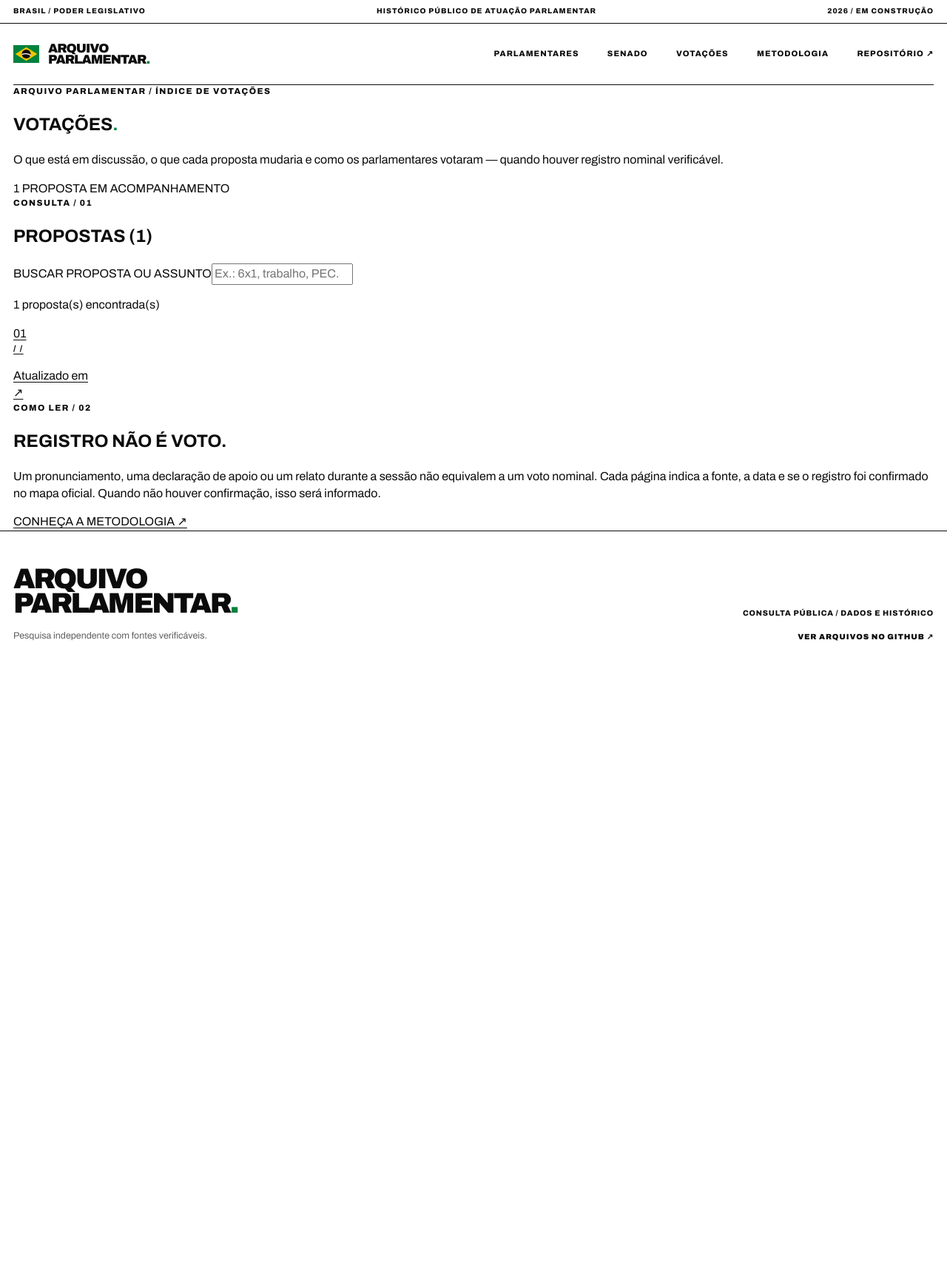
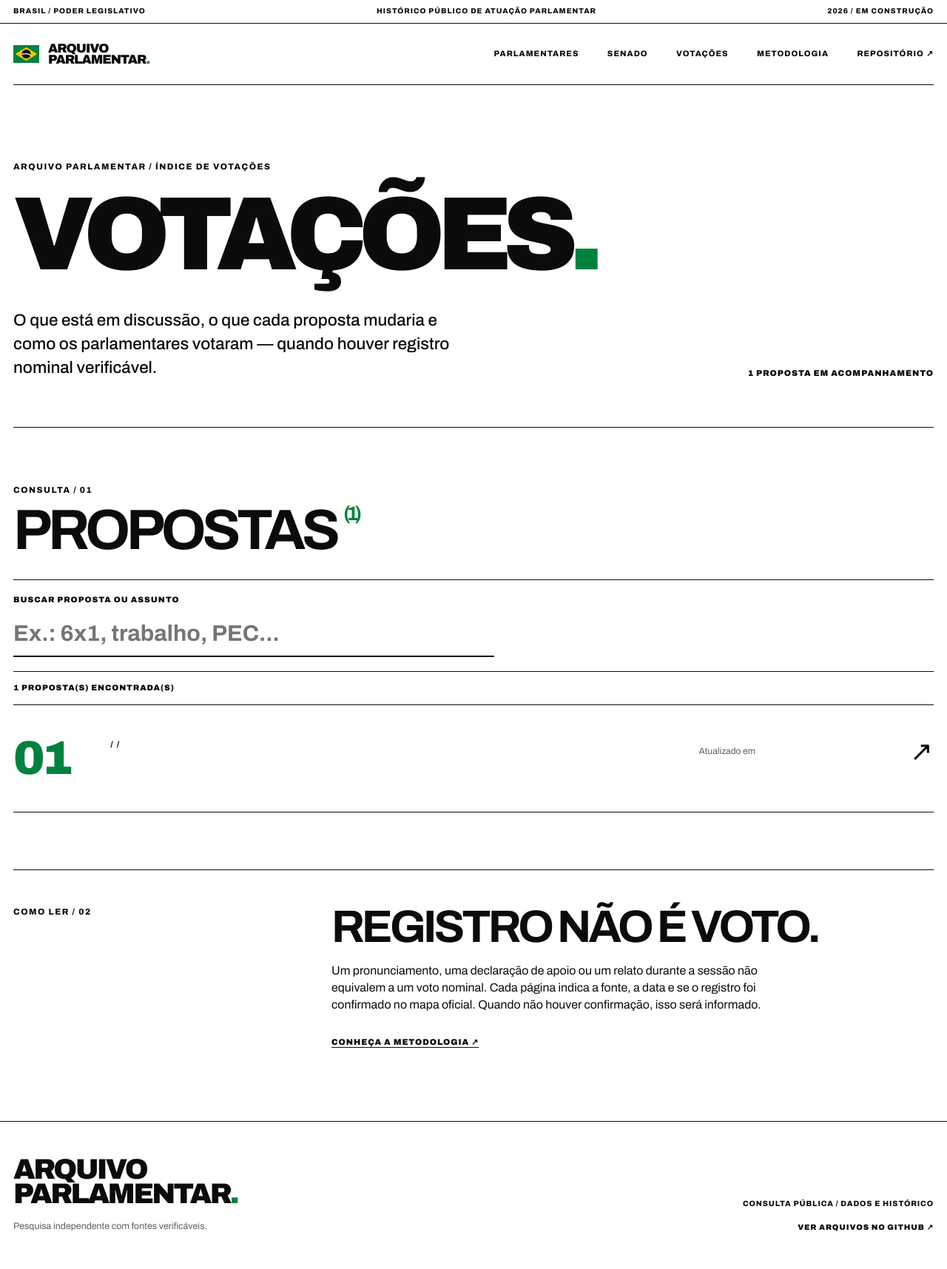
Before and after one commit to leorruas/senadores-deputados, a Jekyll site: the page built from votacoes/index.html, in a window 1280 px wide. Shown: the whole page at 74% size. Built offline with Jekyll 4.4.1, drawn with Linux system fonts in a browser that asks for light colours; before the commit the page ends 917 px from its top, so only the background shows below that.

Commit message:
feat: integra indice de votacoes ao site

```diff
--- a/assets/css/site.css
+++ b/assets/css/site.css
@@ -223,3 +223,34 @@ a:focus-visible, input:focus-visible, select:focus-visible { outline: 3px solid
 /* Ação secundária na busca */
 .limpar-busca { padding: .55rem; flex: 0 0 auto; background: transparent; border: 0; font-size: .66rem; font-weight: 900; letter-spacing: .10em; cursor: pointer; }
 .limpar-busca:hover { color: var(--color-green); }
+
+/* VOTAÇÕES: índice editorial, preparado para novas propostas */
+.votacoes-hero { padding: clamp(3.5rem,8vw,8rem) 0 clamp(2.5rem,5vw,5rem); border-bottom: 1px solid var(--color-text); }
+.votacoes-hero h1 { margin: 1.5rem 0 2.5rem; font-size: clamp(3.4rem,11vw,11rem); font-weight: 900; line-height: .85; letter-spacing: -.085em; overflow-wrap: anywhere; }
+.votacoes-hero__rodape { display: flex; justify-content: space-between; align-items: end; gap: 2rem; }
+.votacoes-hero__rodape p { max-width: 48ch; margin: 0; font-size: clamp(1rem,1.8vw,1.4rem); font-weight: 500; }
+.votacoes-hero__rodape span { font-size: .7rem; font-weight: 900; letter-spacing: .08em; white-space: nowrap; }
+.votacoes-catalogo { padding: clamp(3rem,6vw,6rem) 0; }
+.votacoes-catalogo__cabecalho h2 { margin: .7rem 0 2rem; font-size: clamp(2.5rem,6vw,6rem); line-height: .9; letter-spacing: -.07em; }
+.votacoes-catalogo__cabecalho h2 span { color: var(--color-green); font-size: .35em; vertical-align: top; }
+.votacoes-filtro { display: flex; flex-direction: column; gap: .5rem; padding: 1.2rem 0; border-block: 1px solid var(--color-text); }
+.votacoes-filtro label { font-size: .68rem; font-weight: 900; letter-spacing: .09em; }
+.votacoes-filtro input { width: 100%; max-width: 650px; min-height: 52px; padding: .5rem 0; border: 0; border-bottom: 2px solid var(--color-text); border-radius: 0; background: transparent; font-size: clamp(1.1rem,2.4vw,1.9rem); font-weight: 700; }
+.votacoes-contagem { margin: 0; padding: .9rem 0; font-size: .68rem; font-weight: 900; letter-spacing: .08em; text-transform: uppercase; }
+.votacoes-lista { border-top: 1px solid var(--color-text); }
+.votacao-item { display: grid; grid-template-columns: minmax(42px,.7fr) minmax(0,5fr) minmax(160px,1.7fr) 32px; gap: var(--grid-gap); padding: clamp(1.6rem,3.5vw,3.6rem) 0; border-bottom: 1px solid var(--color-text); text-decoration: none; }
+.votacao-item:hover,.votacao-item:focus-visible { background: #f2f7f2; }
+.votacao-item__numero { font-size: clamp(2.3rem,5vw,5rem); font-weight: 900; color: var(--color-green); line-height: .85; letter-spacing: -.07em; }
+.votacao-item__corpo { min-width: 0; }
+.votacao-item__corpo h3 { margin: 1rem 0; font-size: clamp(2rem,4.5vw,4.6rem); font-weight: 900; line-height: .95; letter-spacing: -.065em; }
+.votacao-item__corpo > p:last-child { max-width: 65ch; margin: 0; font-size: .95rem; line-height: 1.5; }
+.votacao-item__meta { display: flex; flex-direction: column; gap: .6rem; font-size: .76rem; }
+.votacao-item__meta strong { font-size: .95rem; }
+.votacao-item__meta span { color: var(--color-muted); }
+.votacao-item__seta { font-size: 2.3rem; line-height: 1; }
+.votacoes-vazio { padding: 2rem 0; }
+.votacoes-nota { display: grid; grid-template-columns: 1fr 2fr; gap: var(--grid-gap); padding: 3rem 0 6rem; border-top: 1px solid var(--color-text); }
+.votacoes-nota h2 { margin: 0 0 1.2rem; font-size: clamp(2rem,4.8vw,5rem); line-height: .95; letter-spacing: -.065em; }
+.votacoes-nota p:not(.sobretitulo) { max-width: 65ch; }
+.votacoes-nota a { display: inline-block; margin-top: 1rem; font-size: .7rem; font-weight: 900; letter-spacing: .08em; }
+@media (max-width: 720px) { .votacoes-hero__rodape { align-items: start; flex-direction: column; gap: 1.3rem; } .votacao-item { grid-template-columns: 42px minmax(0,1fr) 24px; } .votacao-item__corpo { grid-column: 2; } .votacao-item__meta { grid-column: 2; grid-row: 2; } .votacao-item__seta { grid-column: 3; grid-row: 1; } .votacoes-nota { grid-template-columns: 1fr; } }
```
